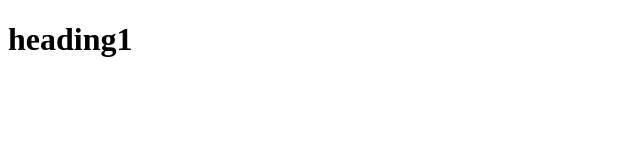
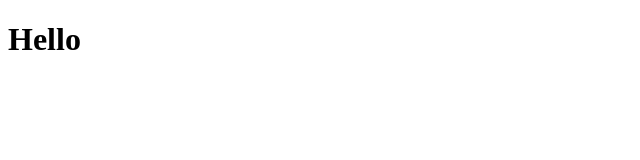
Before and after one commit to MinTkyaw/github-testing, a plain HTML site: page index.html in a window 1280 px wide. Shown: the whole page, without its empty margins (0-640 px from the left). Drawn offline with Linux system fonts and the light colour scheme.

Commit message:
Update index.html
heading change hello

```diff
--- a/index.html
+++ b/index.html
@@ -6,6 +6,6 @@
     <title>Document</title>
 </head>
 <body>
-    <h1>heading1</h1>
+    <h1>Hello</h1>
 </body>
 </html>
```
